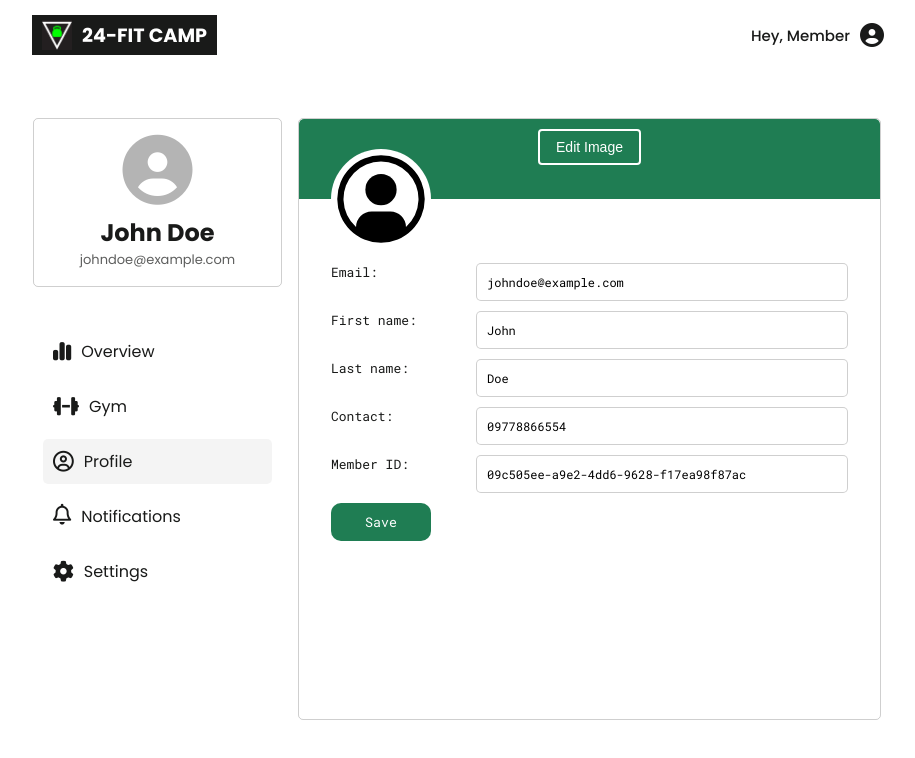
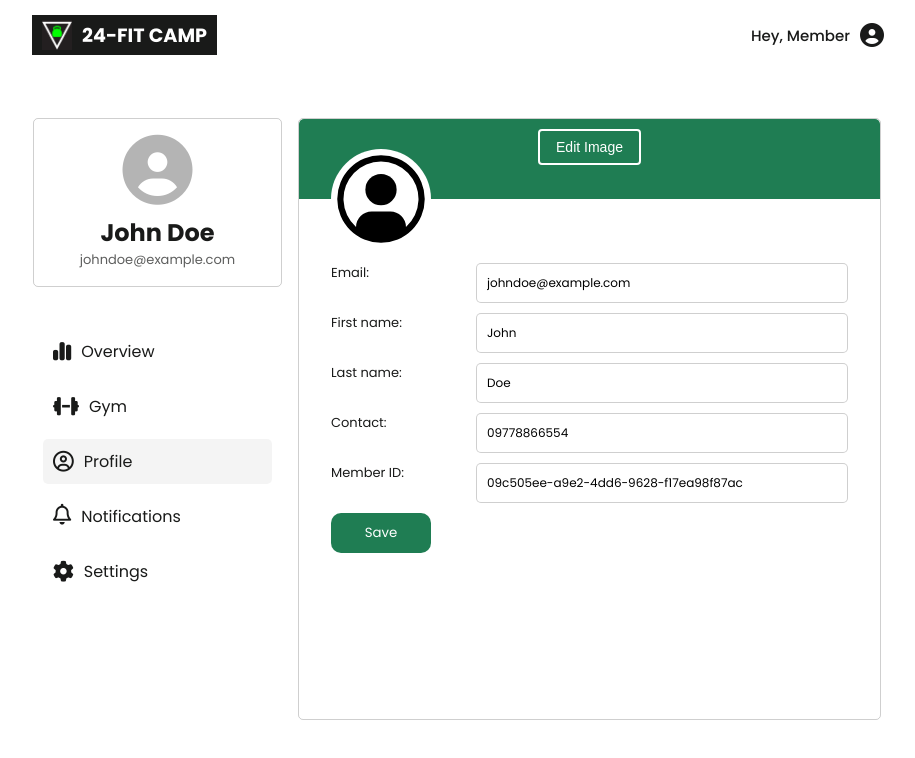
Before and after one commit to namron16/24-fit-camp, a React (Vite) app: page /member-account/member-profile in a window 1280 px wide. Shown: the top 758 px of the page, without its empty margins (175-1090 px from the left). Built offline with nearby package versions, Linux system fonts and the light colour scheme; data requests are answered from the project's data file.

Commit message:
changed member profile font to poppins

```diff
--- a/src/pages/Members/memberProfile.css
+++ b/src/pages/Members/memberProfile.css
@@ -60,7 +60,7 @@
 }
 
 .members__form {
-    font-family: 'Roboto Mono', monospace;
+    font-family: 'Poppins', monospace;
     display: flex;
     flex-direction: column;
     /* max-width: 350px; */
```
